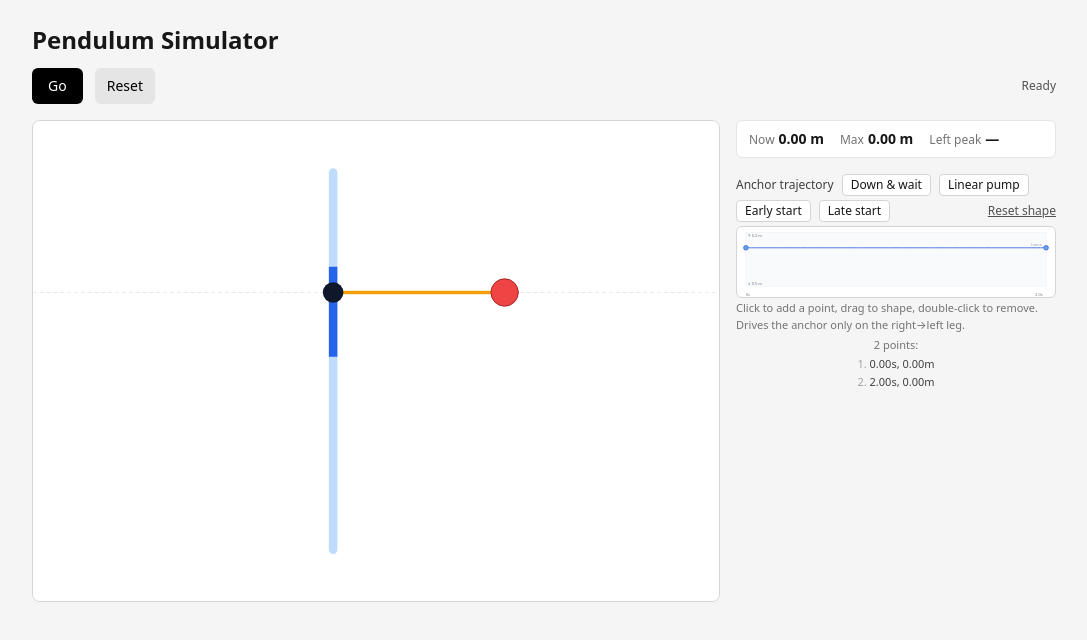
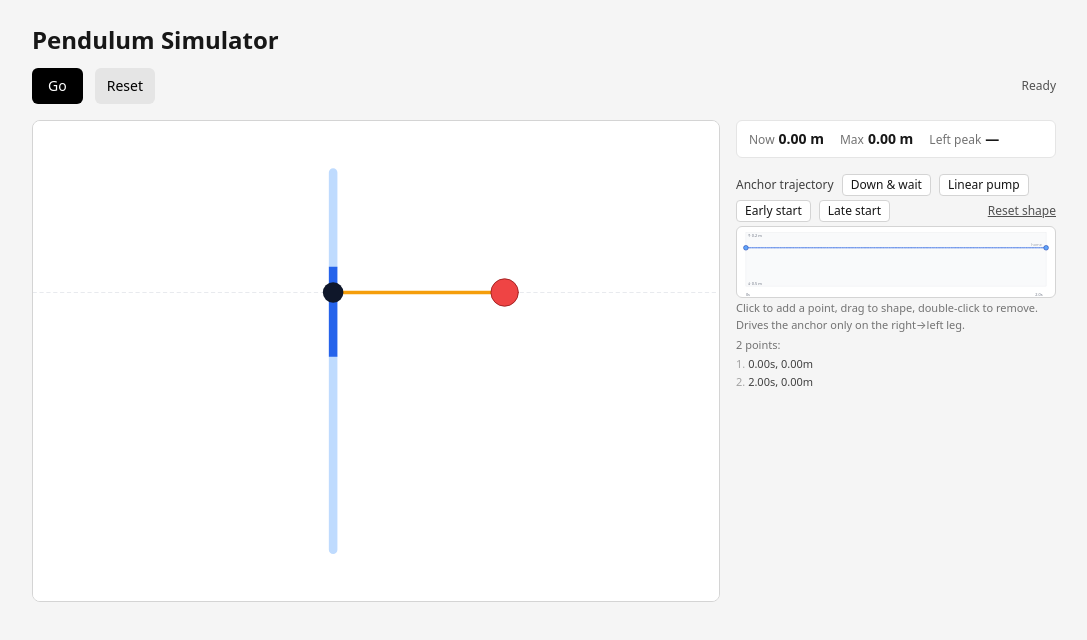
Before and after one commit to dalv/pendulum-simulation, a Next.js app: page / in a window 1280 px wide. Shown: the top 640 px of the page, without its empty margins (96-1183 px from the left). Built offline with nearby package versions, Linux system fonts and the light colour scheme.

Commit message:
point info layout change 2

```diff
--- a/app/PendulumSimulator.tsx
+++ b/app/PendulumSimulator.tsx
@@ -958,7 +958,7 @@ function AnchorTimeline({
       <div className="text-[11px] text-neutral-500 mt-0.5">
         Click to add a point, drag to shape, double-click to remove. Drives the anchor only on the right→left leg.
       </div>
-      <div className="text-[11px] text-neutral-700 mt-1 flex flex-col items-center gap-x-2 gap-y-0.5 tabular-nums">
+      <div className="text-[11px] text-neutral-700 mt-1 flex flex-col items-start gap-x-2 gap-y-0.5 tabular-nums">
         <span className="text-neutral-500">
           {traj.length} point{traj.length === 1 ? "" : "s"}:
         </span>
```
